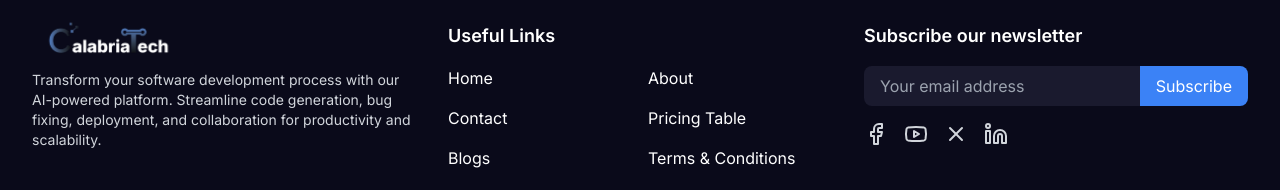
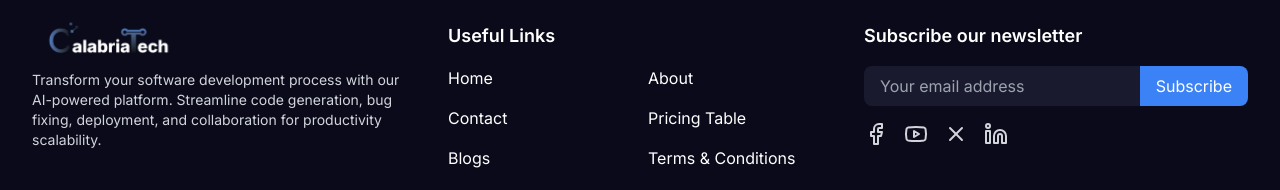
Before and after one commit to Samaralagan/landing-page, a React (Vite) app: page /terms in a window 1280 px wide. Shown: the part 4274-4464 px from the top of the page. Built offline with nearby package versions, Linux system fonts and the light colour scheme.

Commit message:
Layout modification19

```diff
--- a/src/components/Footer.jsx
+++ b/src/components/Footer.jsx
@@ -15,7 +15,7 @@ const Footer = () => {
           <p className="text-gray-300 text-sm">
             Transform your software development process with our AI-powered
             platform. Streamline code generation, bug fixing, deployment, and
-            collaboration for productivity and scalability.
+            collaboration for productivity scalability.
           </p>
         </div>
 
```
